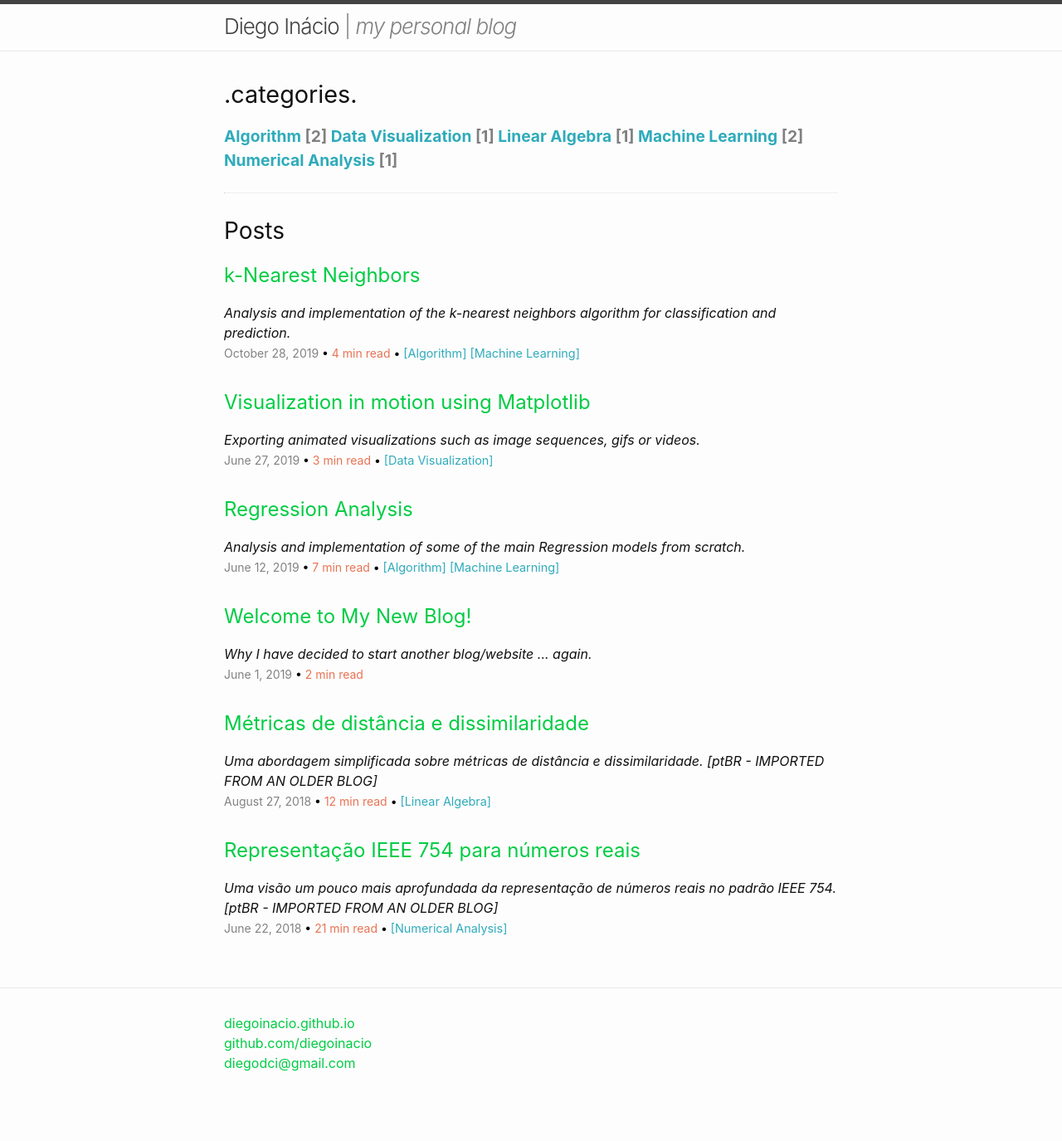
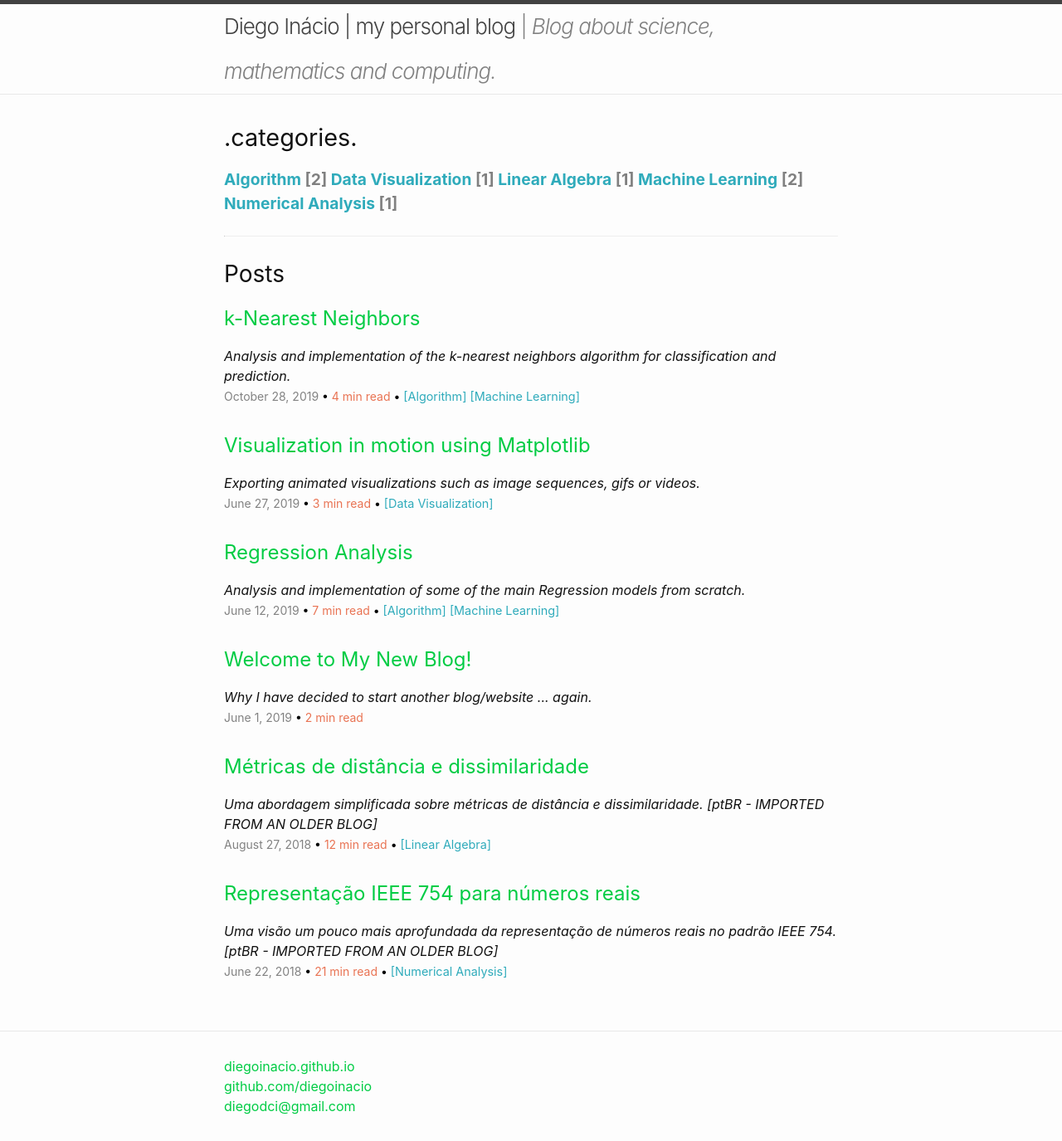
Before and after one commit to diegoinacio/blog, a Jekyll site: the page built from index.html, in a window 1280 px wide. Shown: the whole page at 83% size. Built offline with Jekyll 4.4.1, drawn with Linux system fonts in a browser that asks for light colours; before the commit the page ends 1323 px from its top, so only the background shows below that.

Commit message:
Update config

```diff
--- a/_config.yml
+++ b/_config.yml
@@ -9,9 +9,10 @@
 # 'bundle exec jekyll serve'. If you change this file, please restart the server process.
 
 # Site settings
-title: Diego Inácio
+title: Diego Inácio | my personal blog
+title_post: Diego Inácio's blog
 email: diegodci@gmail.com
-description: my personal blog
+description: Blog about science, mathematics and computing.
 url: http://diegoinacio.github.io/blog/
 
 # Social networks
```
